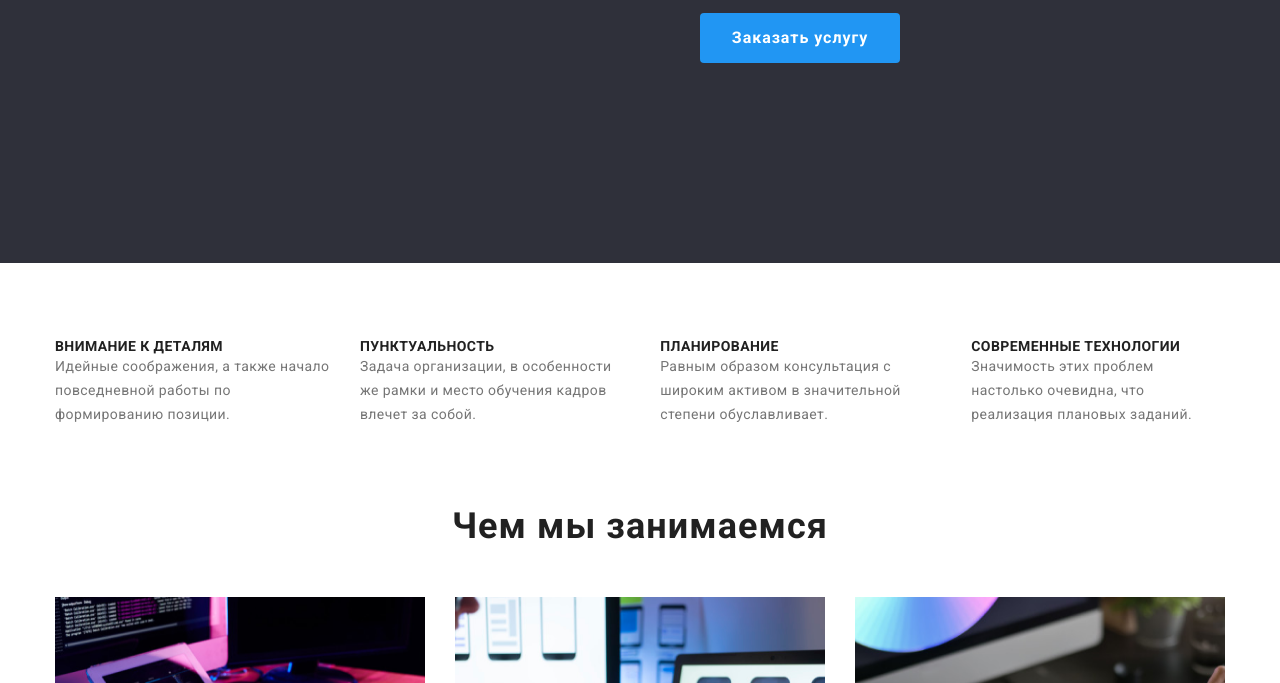
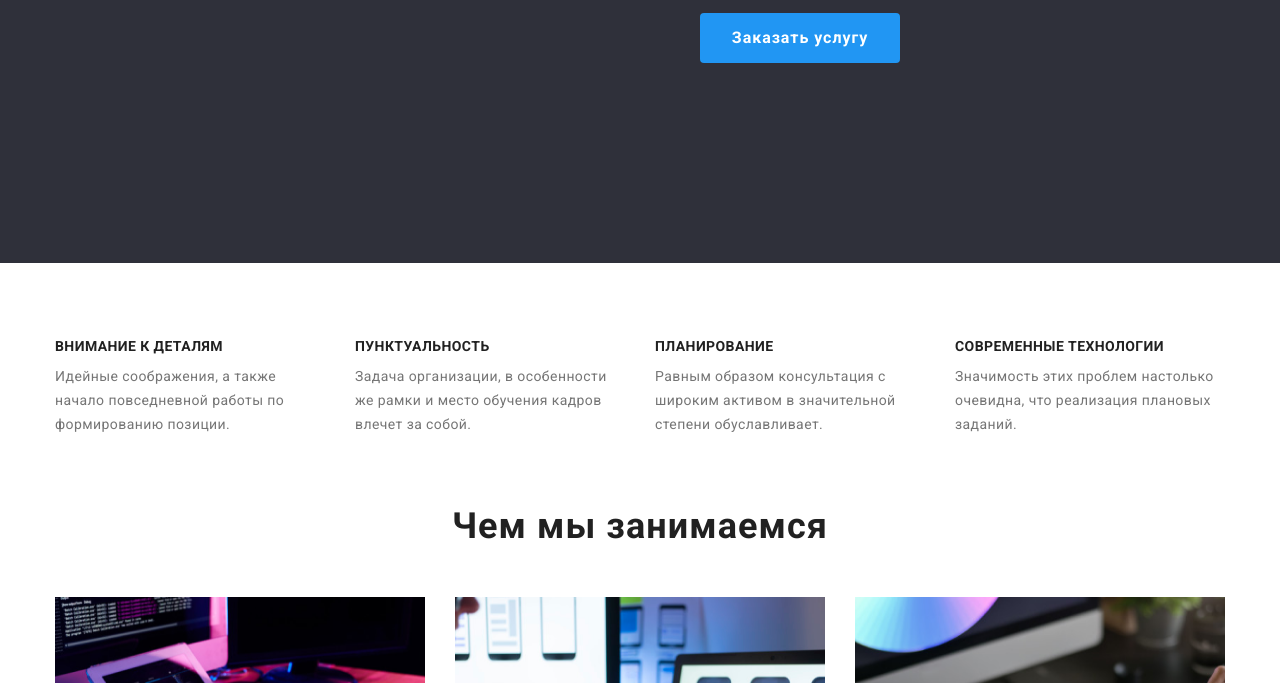
Before and after one commit to EugenNaydyon/goit-markup-hw-03, a plain HTML site: page index.html in a window 1280 px wide. Shown: the part 417-1100 px from the top of the page. Drawn offline with nearby package versions, Linux system fonts and the light colour scheme.

Commit message:
section features

```diff
--- a/css/style.css
+++ b/css/style.css
@@ -293,6 +293,11 @@ h2 {
   margin-top: 76px;
 }
 
+.details-items {
+  width: 270px;
+  /*height: 101px;*/
+}
+
 .details-items:not(:last-child) {
   margin-right: 30px;
 }
@@ -303,6 +308,7 @@ h2 {
   line-height: 1.14;
   letter-spacing: 0.03em;
   text-transform: uppercase;
+  margin-bottom: 10px;
 }
 
 .details p {
```
